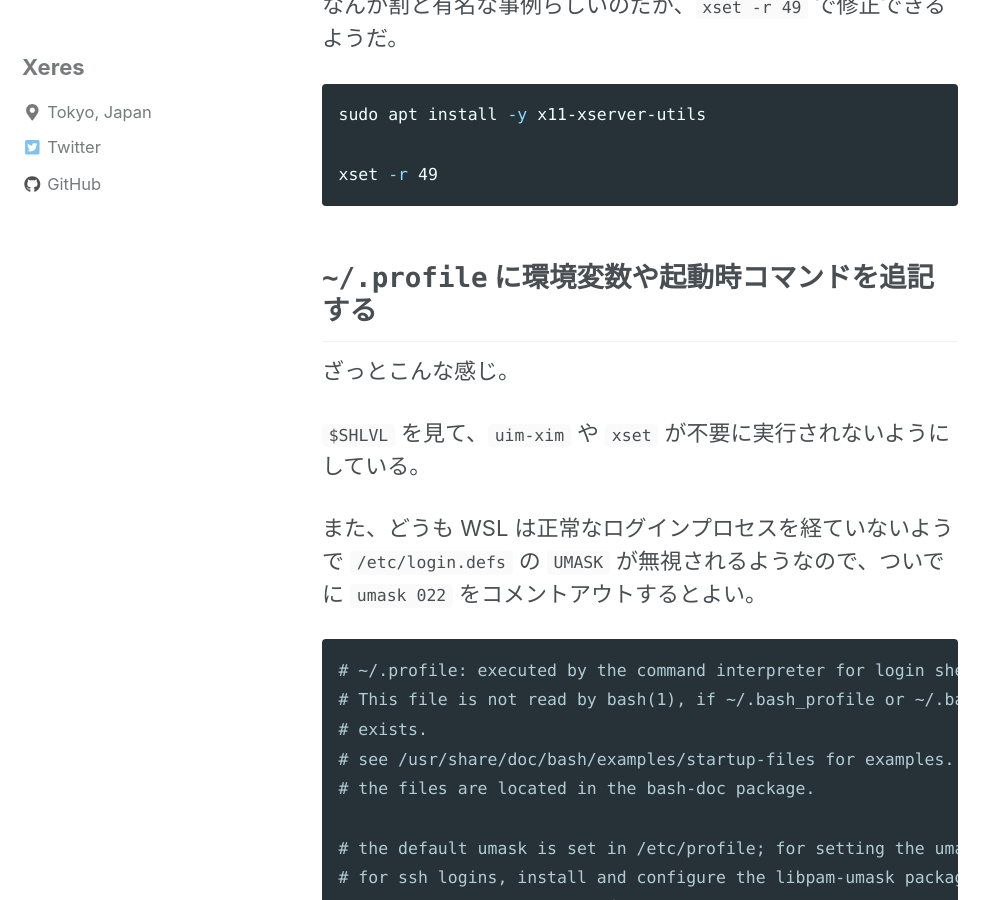
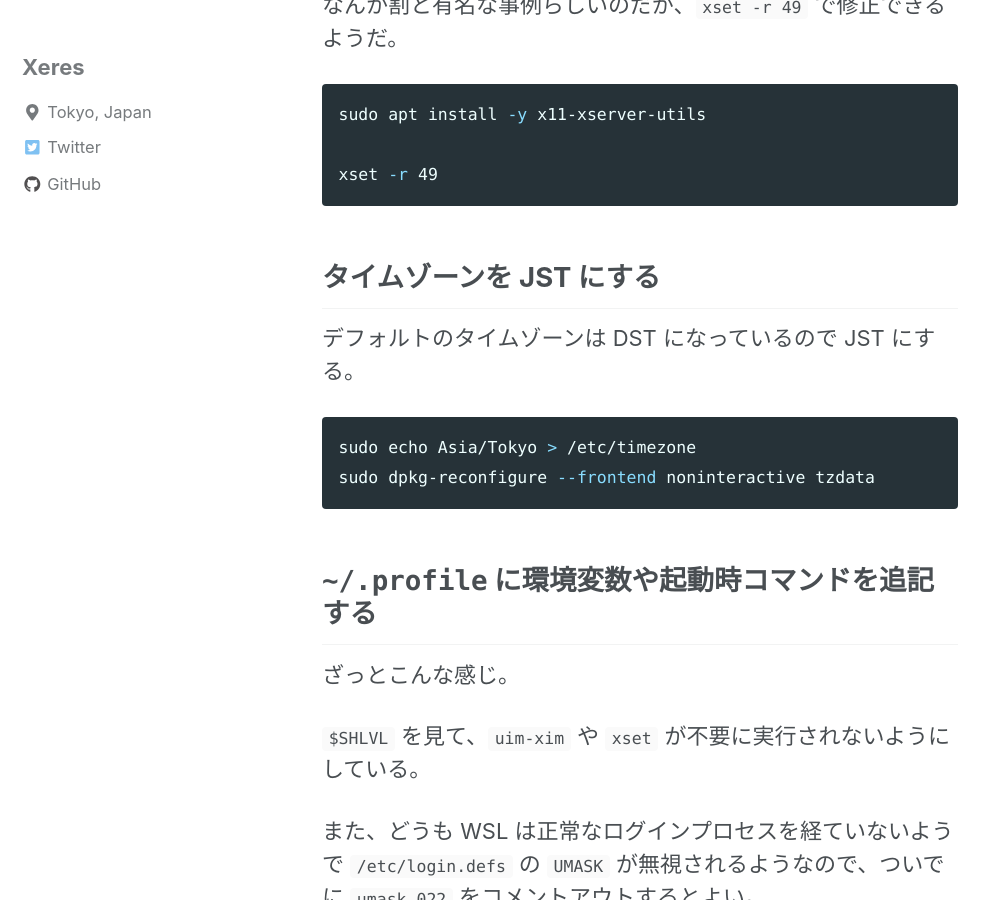
Before and after one commit to xeres/xeres.github.io, a Jekyll site: the page built from _posts/2018-05-30-installing-vscode-for-linux-in-wsl-ubuntu-16.04-lts.md, in a window 1280 px wide and 900 px high, scrolled down 3468 px. Shown: the whole window, without its empty margins (0-997 px from the left). Built offline with Jekyll 4.4.1, drawn with Linux system fonts in a browser that asks for light colours; nearby versions of some CDN libraries.

Commit message:
Added to change timezone.

````diff
--- a/_posts/2018-05-30-installing-vscode-for-linux-in-wsl-ubuntu-16.04-lts.md
+++ b/_posts/2018-05-30-installing-vscode-for-linux-in-wsl-ubuntu-16.04-lts.md
@@ -100,6 +100,15 @@ sudo apt install -y x11-xserver-utils
 xset -r 49
 ```
 
+## タイムゾーンを JST にする
+
+デフォルトのタイムゾーンは DST になっているので JST にする。
+
+```shell
+sudo echo Asia/Tokyo > /etc/timezone
+sudo dpkg-reconfigure --frontend noninteractive tzdata
+```
+
 ## `~/.profile` に環境変数や起動時コマンドを追記する
 
 ざっとこんな感じ。
````
